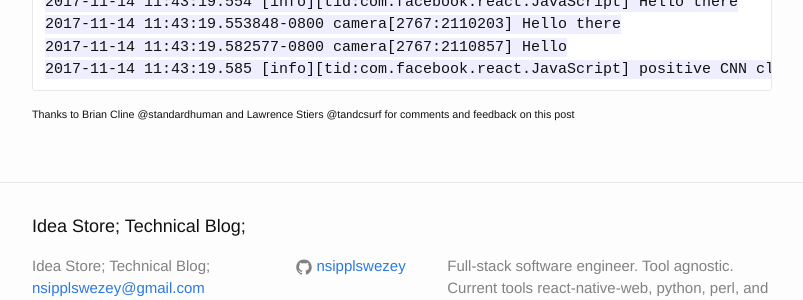
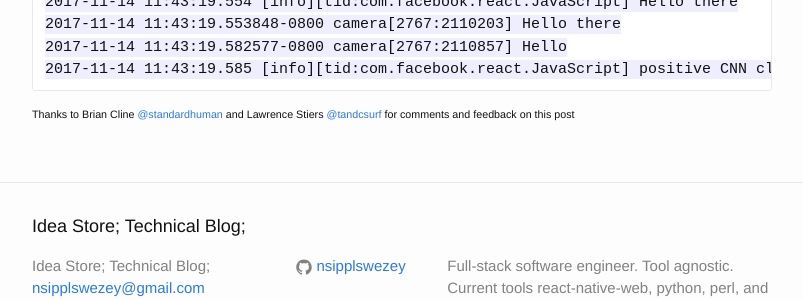
Before and after one commit to nsipplswezey/nsipplswezey.github.io, a Jekyll site: the page built from _posts/2017-11-14-VoltAGE-The-Camera-Part-2.md, in a window 1280 px wide and 900 px high, scrolled down 2925 px. Shown: the part 495-795 px from the top of the window, without its empty margins (238-1041 px from the left). Built offline with Jekyll 4.4.1, drawn with Linux system fonts in a browser that asks for light colours; comment, search, counter and statistics services are not loaded; part of the change alters nothing that is shown.

````diff
--- a/_posts/2017-11-14-VoltAGE-The-Camera-Part-2.md
+++ b/_posts/2017-11-14-VoltAGE-The-Camera-Part-2.md
@@ -142,4 +142,4 @@ And here's a nice console log dump from Xcode, showing that our round trip works
 2017-11-14 11:43:19.585 [info][tid:com.facebook.react.JavaScript] positive CNN classification
 ```
 
-###### Thanks to Brian Cline @standardhuman and Lawrence Stiers @tandcsurf for comments and feedback on this post
+###### Thanks to Brian Cline [@standardhuman](https://github.com/standardhuman) and Lawrence Stiers [@tandcsurf](https://github.com/tandcsurf) for comments and feedback on this post
````
